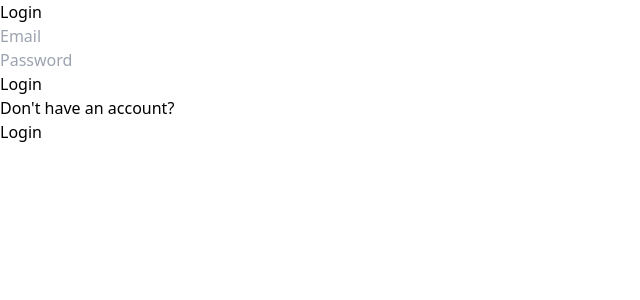
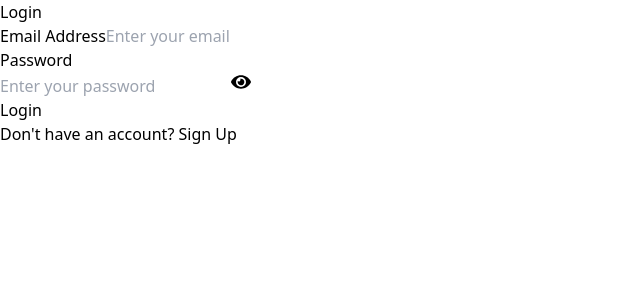
Before and after one commit to AbdurRehman-eng/medisync_frontend, a Next.js app: page / in a window 1280 px wide. Shown: the top 300 px of the page, without its empty margins (0-640 px from the left). Built offline with nearby package versions, Linux system fonts and the light colour scheme.

Commit message:
abd update

```diff
--- a/src/app/page.tsx
+++ b/src/app/page.tsx
@@ -1,5 +1,7 @@
+"use client";
+
 import HomeScreen from "./pages/home";
-import Login from "./pages/login";
+import Login from "./pages/Login";
 import Signup from "./pages/signup";
 
 export default function Home() {
--- a/src/app/pages/login.tsx
+++ b/src/app/pages/login.tsx
@@ -1,26 +1,184 @@
-import Button from "../components/ui/button";
-import InputBox from "../components/ui/inputbox";
-import type { Metadata } from "next";
+import React, { useState } from "react";
+import { FaEye, FaEyeSlash, FaSpinner } from "react-icons/fa";
 
-export const metadata: Metadata = {
-    title: "Login"
-}
+const LoginSignup = () => {
+  const [isLogin, setIsLogin] = useState(true);
+  const [email, setEmail] = useState("");
+  const [password, setPassword] = useState("");
+  const [showPassword, setShowPassword] = useState(false);
+  const [loading, setLoading] = useState(false);
+  const [errors, setErrors] = useState({ email: "", password: "" });
 
-function Login() {
-    return (
-        <div className="bg-blue-500 flex items-center justify-center h-screen w-screen">
-            <div className="bg-white h-[60vh] w-[60vh] rounded-[5vh] flex flex-col items-center justify-center gap-y-[2vh]">
-                <div>Login</div>
-                <div className="flex flex-col gap-y-[2vh] justify center items-center">
-                    <InputBox plhol="Email" type="text"/>
-                    <InputBox plhol="Password" type="password"/>
-                    <Button text="Login" />
-                </div>
-                <div>Don't have an account?</div>
-                <a href="#">Login</a>
+  const commonDomains = ["@gmail.com", "@yahoo.com", "@outlook.com", "@hotmail.com"];
+  const [showSuggestions, setShowSuggestions] = useState(false);
+
+  const validateEmail = (email: string) => {
+    const emailRegex = /^[^\s@]+@[^\s@]+\.[^\s@]+$/;
+    return emailRegex.test(email);
+  };
+
+  const handleEmailChange = (e: React.ChangeEvent<HTMLInputElement>) => {
+    const value = e.target.value;
+    setEmail(value);
+    setShowSuggestions(!value.includes("@") && value.length > 0);
+
+    if (!value) {
+      setErrors((prev) => ({ ...prev, email: "Email is required" }));
+    } else if (!validateEmail(value)) {
+      setErrors((prev) => ({ ...prev, email: "Invalid email format" }));
+    } else {
+      setErrors((prev) => ({ ...prev, email: "" }));
+    }
+  };
+
+  const handlePasswordChange = (e: React.ChangeEvent<HTMLInputElement>) => {
+    const value = e.target.value;
+    setPassword(value);
+
+    if (!value) {
+      setErrors((prev) => ({ ...prev, password: "Password is required" }));
+    } else if (value.length < 8) {
+      setErrors((prev) => (
+        { ...prev, password: "Password must be at least 8 characters" }
+      ));
+    } else {
+      setErrors((prev) => ({ ...prev, password: "" }));
+    }
+  };
+
+  const handleSubmit = async (e: React.FormEvent<HTMLFormElement>) => {
+    e.preventDefault();
+    if (!errors.email && !errors.password && email && password) {
+      setLoading(true);
+      // Simulate API call
+      await new Promise((resolve) => setTimeout(resolve, 2000));
+      setLoading(false);
+      console.log("Form submitted:", { email, password });
+    }
+  };
+
+  const applySuggestion = (domain : string) => {
+    setEmail(email.split("@")[0] + domain);
+    setShowSuggestions(false);
+    setErrors((prev) => ({ ...prev, email: "" }));
+  };
+
+  return (
+    <div className="min-h-screen flex items-center justify-center bg-gradient-to-br from-[#173b2b] to-[#2a5c46] p-4">
+      <div className="bg-white rounded-xl shadow-2xl p-8 w-full max-w-md transform transition-all duration-300 hover:scale-[1.02]">
+        <h2 className="text-3xl font-bold text-center mb-8 text-[#173b2b]">
+          {isLogin ? "Login" : "Sign Up"}
+        </h2>
+
+        <form onSubmit={handleSubmit} className="space-y-6">
+          <div className="relative">
+            <label
+              htmlFor="email"
+              className="block text-sm font-medium text-gray-700 mb-1"
+            >
+              Email Address
+            </label>
+            <input
+              type="email"
+              id="email"
+              value={email}
+              onChange={handleEmailChange}
+              className={`w-full px-4 py-3 rounded-lg border ${errors.email ? "border-red-500" : "border-gray-300"} focus:outline-none focus:ring-2 focus:ring-[#173b2b] transition-all duration-300`}
+              placeholder="Enter your email"
+              aria-invalid={errors.email ? "true" : "false"}
+              aria-describedby="email-error"
+            />
+            {errors.email && (
+              <p
+                id="email-error"
+                className="mt-1 text-sm text-red-500"
+                role="alert"
+              >
+                {errors.email}
+              </p>
+            )}
+            {showSuggestions && (
+              <div className="absolute z-10 w-full bg-white border border-gray-300 rounded-lg mt-1 shadow-lg">
+                {commonDomains.map((domain) => (
+                  <button
+                    key={domain}
+                    type="button"
+                    onClick={() => applySuggestion(domain)}
+                    className="w-full text-left px-4 py-2 hover:bg-gray-100 transition-colors duration-200"
+                  >
+                    {email.split("@")[0] + domain}
+                  </button>
+                ))}
+              </div>
+            )}
+          </div>
+
+          <div className="relative">
+            <label
+              htmlFor="password"
+              className="block text-sm font-medium text-gray-700 mb-1"
+            >
+              Password
+            </label>
+            <div className="relative">
+              <input
+                type={showPassword ? "text" : "password"}
+                id="password"
+                value={password}
+                onChange={handlePasswordChange}
+                className={`w-full px-4 py-3 rounded-lg border ${errors.password ? "border-red-500" : "border-gray-300"} focus:outline-none focus:ring-2 focus:ring-[#173b2b] transition-all duration-300`}
+                placeholder="Enter your password"
+                aria-invalid={errors.password ? "true" : "false"}
+                aria-describedby="password-error"
+              />
+              <button
+                type="button"
+                onClick={() => setShowPassword(!showPassword)}
+                className="absolute right-3 top-1/2 -translate-y-1/2 text-gray-500 hover:text-gray-700 transition-colors duration-200"
+                aria-label={showPassword ? "Hide password" : "Show password"}
+              >
+                {showPassword ? <FaEyeSlash size={20} /> : <FaEye size={20} />}
+              </button>
             </div>
-        </div>
-    );
-}
+            {errors.password && (
+              <p
+                id="password-error"
+                className="mt-1 text-sm text-red-500"
+                role="alert"
+              >
+                {errors.password}
+              </p>
+            )}
+          </div>
 
-export default Login;
+          <button
+            type="submit"
+            disabled={loading}
+            className="w-full bg-[#173b2b] text-white py-3 rounded-lg font-semibold hover:bg-[#2a5c46] focus:outline-none focus:ring-2 focus:ring-offset-2 focus:ring-[#173b2b] transform transition-all duration-300 hover:scale-[1.02] disabled:opacity-50 disabled:cursor-not-allowed"
+          >
+            {loading ? (
+              <FaSpinner className="animate-spin mx-auto" size={24} />
+            ) : isLogin ? (
+              "Login"
+            ) : (
+              "Sign Up"
+            )}
+          </button>
+
+          <p className="text-center text-sm text-gray-600">
+            {isLogin ? "Don't have an account?" : "Already have an account?"}{" "}
+            <button
+              type="button"
+              onClick={() => setIsLogin(!isLogin)}
+              className="text-[#173b2b] font-semibold hover:underline focus:outline-none"
+            >
+              {isLogin ? "Sign Up" : "Login"}
+            </button>
+          </p>
+        </form>
+      </div>
+    </div>
+  );
+};
+
+export default LoginSignup;
```
Also changed, not shown: src/app/SignUp Page/SignUp/Login.tsx (+5 -9 lines).
